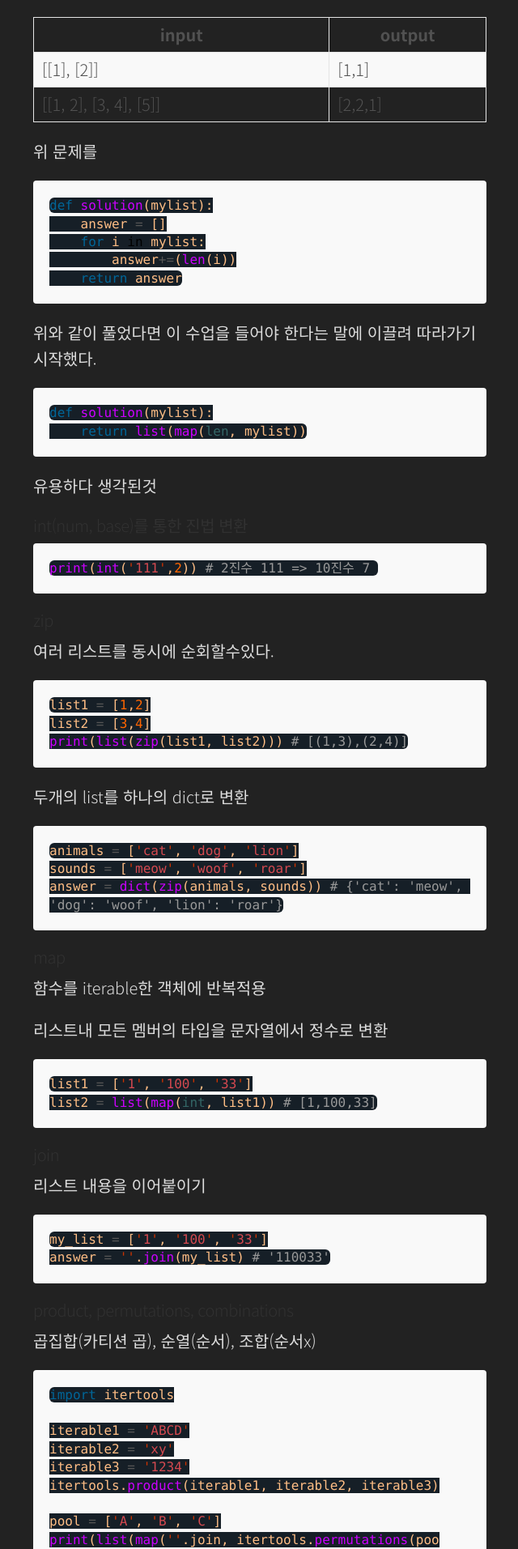
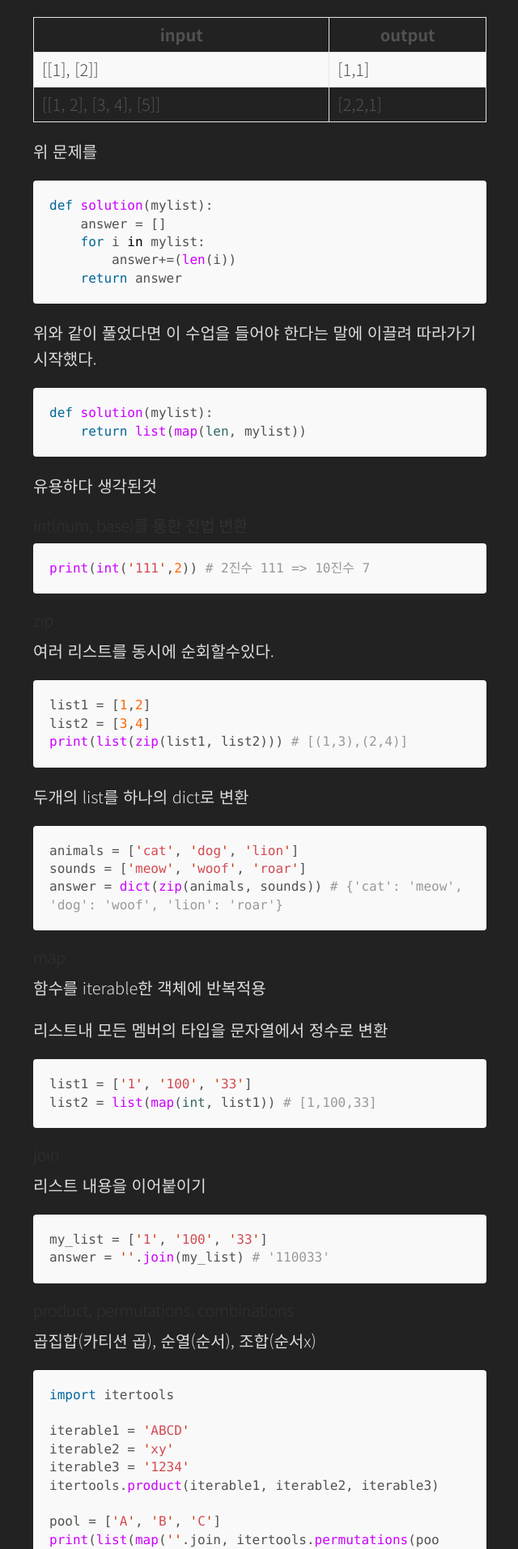
Before and after one commit to chanwooo/chanwooo.github.io, a Jekyll site: the page built from _posts/2020-03-13-[프로그래머스 python] 파이썬을 파이썬답게.md, in a window 1280 px wide. Shown: the part 637-2550 px from the top of the page at 81% size, without its empty margins (319-959 px from the left). Built offline with Jekyll 4.4.1, drawn with Linux system fonts in a browser that asks for light colours; comment, search, counter and statistics services are not loaded.

Commit message:
Update lanyon.css

```diff
--- a/public/css/lanyon.css
+++ b/public/css/lanyon.css
@@ -51,13 +51,13 @@
 h1 {
   /*font-family: "Noto Sans KR", Helvetica, Arial, sans-serif;*/
   font-weight: 300;
-  color: #313131;
+  /*color: #313131;*/
   letter-spacing: -.025rem;
 }
 h2, h3, h4, h5, h6 {
   /*font-family: "Noto Sans KR", Helvetica, Arial, sans-serif;*/
   font-weight: 400;
-  color: #313131;
+  /*color: #313131;*/
   letter-spacing: -.025rem;
 }
 
@@ -580,7 +580,7 @@
 
 /* for darkmode*/
 body {
-  background: #222222 !important;
+  background: #222222 ;
   line-height: 1.6;
   max-width: 600px;
   margin: 0 auto;
@@ -590,34 +590,34 @@
 h1,
 h2,
 h3 {
-  color: #222 !important;
+  color: #222 ;
 }
 
 p,
 dl {
-  color: #ddd !important;
+  color: #ddd ;
 }
 
 a {
-  color: ##ddd !important;
+  color: ##ddd ;
   text-decoration: none;
 }
 
 code {
-  color: #ffbe85 !important;
-  background: #161f27 !important;
+  color: #ffbe85 ;
+  background: #161f27 ;
   border-radius: 6px;
   padding: 2.5px 5px;
 }
 
 sidebar-toggle {
-  background-color: #333333 !important;
+  background-color: #333333 ;
 }
 
 .post-title {
-  color: #ddd !important;
+  color: #ddd ;
 }
 
 .masthead-title a {
-  color: #ddd !important;
+  color: #ddd ;
 }
```
